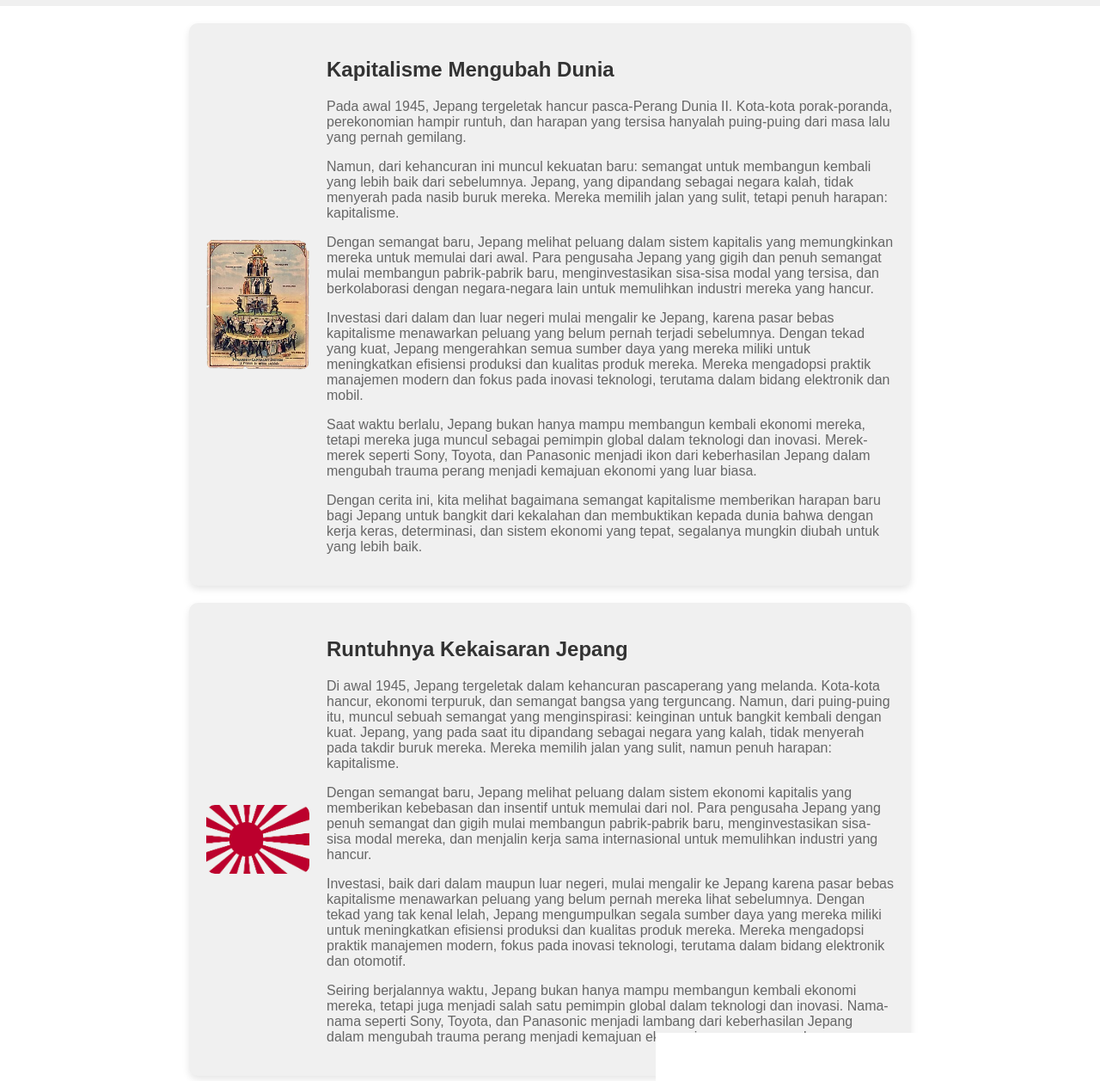
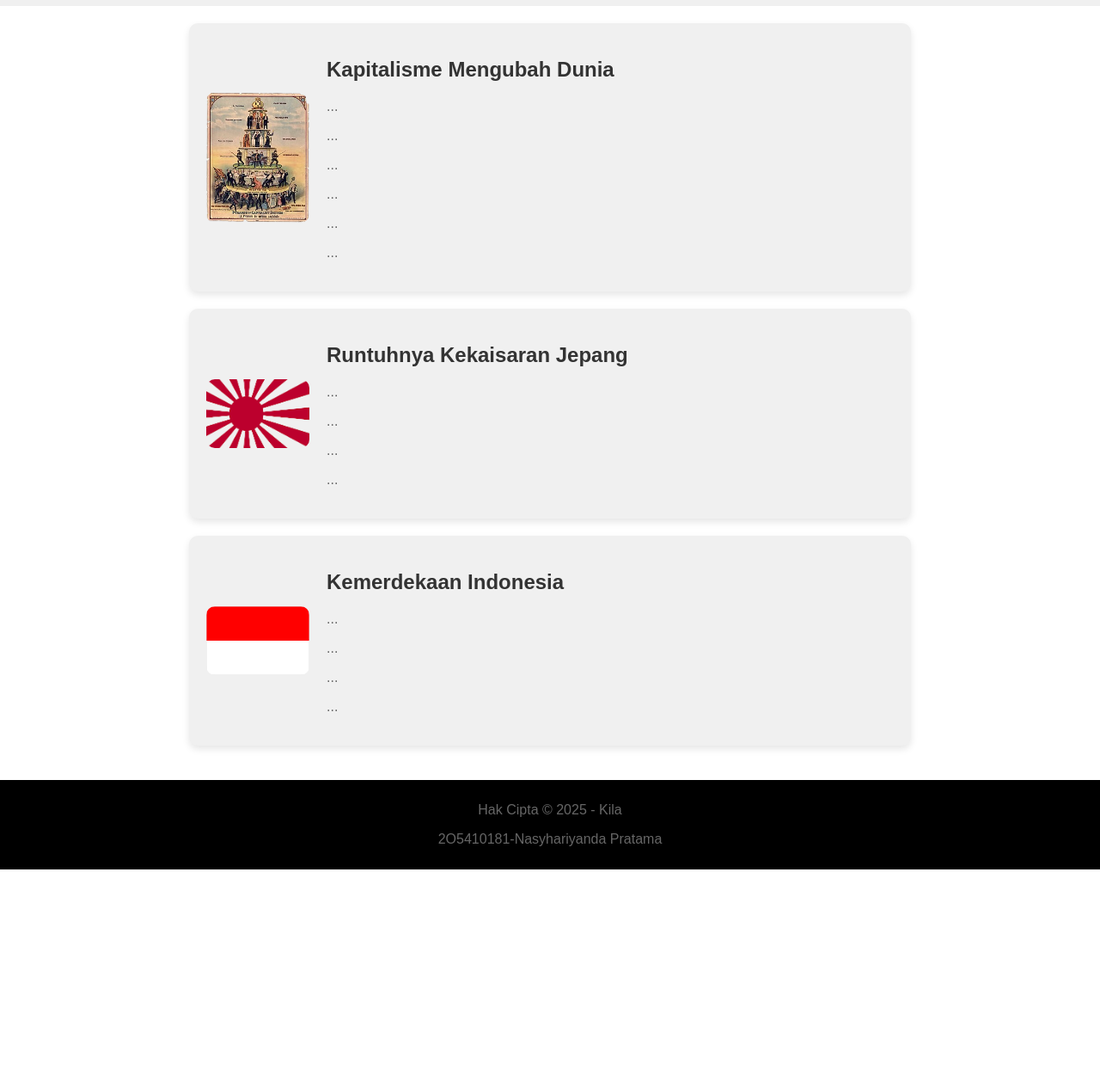
Before and after one commit to kila1231783/pwb, a plain HTML site: page index.html in a window 1280 px wide. Shown: the part 70-1327 px from the top of the page at 86% size. After the commit the page ends 1081 px from the top, so only its background shows below. Drawn offline with Linux system fonts and the light colour scheme.

Commit message:
Update index.html

```diff
--- a/index.html
+++ b/index.html
@@ -1,16 +1,24 @@
 <!DOCTYPE html>
 <html lang="en">
   <head>
+    <!-- Metadata dasar -->
     <meta charset="UTF-8" />
     <meta name="viewport" content="width=device-width, initial-scale=1.0" />
     <title>Halaman Utama</title>
+
+    <!-- Menghubungkan file CSS eksternal -->
     <link rel="stylesheet" href="styles.css" />
   </head>
+
   <body>
+    <!-- Bagian Header -->
     <header>
       <div class="logo">
+        <!-- Logo situs -->
         <img src="Gambar/LOGO.png" alt="Logo" />
       </div>
+
+      <!-- Navigasi utama -->
       <nav>
         <ul>
           <li><a href="#kapitalis">Kapitalis Mengubah Dunia</a></li>
@@ -20,110 +28,41 @@
       </nav>
     </header>
 
+    <!-- Konten utama situs -->
     <main>
+      <!-- Bagian 1: Kapitalisme -->
       <section id="kapitalis" class="section">
+        <!-- Gambar ilustrasi -->
         <img
           src="Gambar/capitalism-removebg-preview.png"
           alt="Gambar Kapitalis"
           class="section-image"
         />
         <div>
+          <!-- Judul dan isi teks -->
           <h2>Kapitalisme Mengubah Dunia</h2>
-          <p>
-            Pada awal 1945, Jepang tergeletak hancur pasca-Perang Dunia II.
-            Kota-kota porak-poranda, perekonomian hampir runtuh, dan harapan
-            yang tersisa hanyalah puing-puing dari masa lalu yang pernah
-            gemilang.
-          </p>
-
-          <p>
-            Namun, dari kehancuran ini muncul kekuatan baru: semangat untuk
-            membangun kembali yang lebih baik dari sebelumnya. Jepang, yang
-            dipandang sebagai negara kalah, tidak menyerah pada nasib buruk
-            mereka. Mereka memilih jalan yang sulit, tetapi penuh harapan:
-            kapitalisme.
-          </p>
-
-          <p>
-            Dengan semangat baru, Jepang melihat peluang dalam sistem kapitalis
-            yang memungkinkan mereka untuk memulai dari awal. Para pengusaha
-            Jepang yang gigih dan penuh semangat mulai membangun pabrik-pabrik
-            baru, menginvestasikan sisa-sisa modal yang tersisa, dan
-            berkolaborasi dengan negara-negara lain untuk memulihkan industri
-            mereka yang hancur.
-          </p>
-
-          <p>
-            Investasi dari dalam dan luar negeri mulai mengalir ke Jepang,
-            karena pasar bebas kapitalisme menawarkan peluang yang belum pernah
-            terjadi sebelumnya. Dengan tekad yang kuat, Jepang mengerahkan semua
-            sumber daya yang mereka miliki untuk meningkatkan efisiensi produksi
-            dan kualitas produk mereka. Mereka mengadopsi praktik manajemen
-            modern dan fokus pada inovasi teknologi, terutama dalam bidang
-            elektronik dan mobil.
-          </p>
-
-          <p>
-            Saat waktu berlalu, Jepang bukan hanya mampu membangun kembali
-            ekonomi mereka, tetapi mereka juga muncul sebagai pemimpin global
-            dalam teknologi dan inovasi. Merek-merek seperti Sony, Toyota, dan
-            Panasonic menjadi ikon dari keberhasilan Jepang dalam mengubah
-            trauma perang menjadi kemajuan ekonomi yang luar biasa.
-          </p>
-
-          <p>
-            Dengan cerita ini, kita melihat bagaimana semangat kapitalisme
-            memberikan harapan baru bagi Jepang untuk bangkit dari kekalahan dan
-            membuktikan kepada dunia bahwa dengan kerja keras, determinasi, dan
-            sistem ekonomi yang tepat, segalanya mungkin diubah untuk yang lebih
-            baik.
-          </p>
+          <p>...</p>
+          <p>...</p>
+          <p>...</p>
+          <p>...</p>
+          <p>...</p>
+          <p>...</p>
         </div>
       </section>
 
+      <!-- Bagian 2: Kekalahan Jepang -->
       <section id="jepang" class="section">
         <img src="Gambar/japan.png" alt="Gambar Jepang" class="section-image" />
         <div>
           <h2>Runtuhnya Kekaisaran Jepang</h2>
-          <p>
-            Di awal 1945, Jepang tergeletak dalam kehancuran pascaperang yang
-            melanda. Kota-kota hancur, ekonomi terpuruk, dan semangat bangsa
-            yang terguncang. Namun, dari puing-puing itu, muncul sebuah semangat
-            yang menginspirasi: keinginan untuk bangkit kembali dengan kuat.
-            Jepang, yang pada saat itu dipandang sebagai negara yang kalah,
-            tidak menyerah pada takdir buruk mereka. Mereka memilih jalan yang
-            sulit, namun penuh harapan: kapitalisme.
-          </p>
-
-          <p>
-            Dengan semangat baru, Jepang melihat peluang dalam sistem ekonomi
-            kapitalis yang memberikan kebebasan dan insentif untuk memulai dari
-            nol. Para pengusaha Jepang yang penuh semangat dan gigih mulai
-            membangun pabrik-pabrik baru, menginvestasikan sisa-sisa modal
-            mereka, dan menjalin kerja sama internasional untuk memulihkan
-            industri yang hancur.
-          </p>
-
-          <p>
-            Investasi, baik dari dalam maupun luar negeri, mulai mengalir ke
-            Jepang karena pasar bebas kapitalisme menawarkan peluang yang belum
-            pernah mereka lihat sebelumnya. Dengan tekad yang tak kenal lelah,
-            Jepang mengumpulkan segala sumber daya yang mereka miliki untuk
-            meningkatkan efisiensi produksi dan kualitas produk mereka. Mereka
-            mengadopsi praktik manajemen modern, fokus pada inovasi teknologi,
-            terutama dalam bidang elektronik dan otomotif.
-          </p>
-
-          <p>
-            Seiring berjalannya waktu, Jepang bukan hanya mampu membangun
-            kembali ekonomi mereka, tetapi juga menjadi salah satu pemimpin
-            global dalam teknologi dan inovasi. Nama-nama seperti Sony, Toyota,
-            dan Panasonic menjadi lambang dari keberhasilan Jepang dalam
-            mengubah trauma perang menjadi kemajuan ekonomi yang mengagumkan.
-          </p>
+          <p>...</p>
+          <p>...</p>
+          <p>...</p>
+          <p>...</p>
         </div>
       </section>
 
+      <!-- Bagian 3: Kemerdekaan Indonesia -->
       <section id="indonesia" class="section">
         <img
           src="Gambar/Indonesia.png"
@@ -132,43 +71,15 @@
         />
         <div>
           <h2>Kemerdekaan Indonesia</h2>
-          <p>
-            Pada tanggal 17 Agustus 1945, Indonesia memproklamasikan
-            kemerdekaannya dari penjajahan Belanda setelah berabad-abad berjuang
-            untuk meraih kemerdekaan itu. Proklamasi tersebut, yang dibacakan
-            oleh Soekarno dan didukung oleh Mohammad Hatta sebagai Wakil
-            Presiden, menandai awal dari perjuangan panjang untuk kemerdekaan
-            dan kedaulatan negara.
-          </p>
-
-          <p>
-            Sebelum proklamasi, rakyat Indonesia telah lama berjuang melawan
-            penjajahan Belanda dengan semangat dan tekad yang luar biasa.
-            Perjuangan ini mencapai puncaknya selama Perang Kemerdekaan
-            Indonesia (1945-1949), yang dikenal juga sebagai Perang Revolusi, di
-            mana tentara dan rakyat bersatu melawan pasukan kolonial Belanda.
-          </p>
-
-          <p>
-            Internasional, tekanan dari berbagai pihak termasuk Perserikatan
-            Bangsa-Bangsa (PBB) mengarah pada Konferensi Meja Bundar pada tahun
-            1949, di mana Belanda akhirnya mengakui kedaulatan Indonesia. Pada
-            tanggal 27 Desember 1949, kedaulatan penuh diserahkan kepada
-            Indonesia, dan negara ini akhirnya diberi nama Negara Kesatuan
-            Republik Indonesia (NKRI).
-          </p>
-
-          <p>
-            Kemerdekaan Indonesia bukan hanya sebuah tonggak sejarah, tetapi
-            juga sebuah inspirasi bagi bangsa-bangsa yang berjuang untuk
-            memperoleh kemerdekaan mereka di seluruh dunia. Dengan semangat
-            perjuangan dan tekad yang kuat, Indonesia membuktikan bahwa
-            kebebasan adalah hak setiap bangsa dan nilainya tidak tergantikan.
-          </p>
+          <p>...</p>
+          <p>...</p>
+          <p>...</p>
+          <p>...</p>
         </div>
       </section>
     </main>
 
+    <!-- Bagian Footer -->
     <footer>
       <p>Hak Cipta © 2025 - Kila</p>
       <p>2O5410181-Nasyhariyanda Pratama</p>
```
